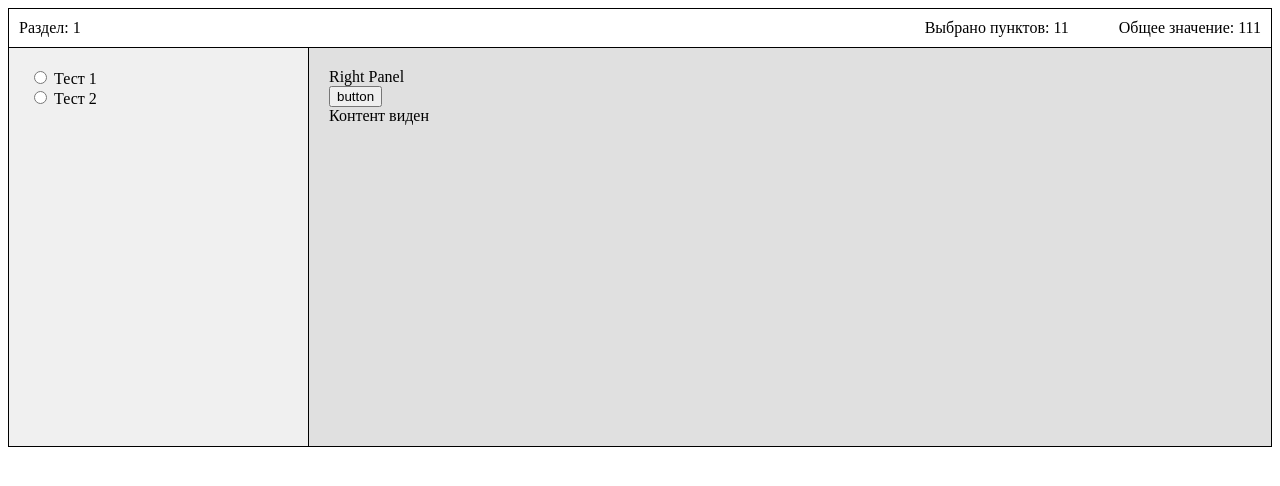
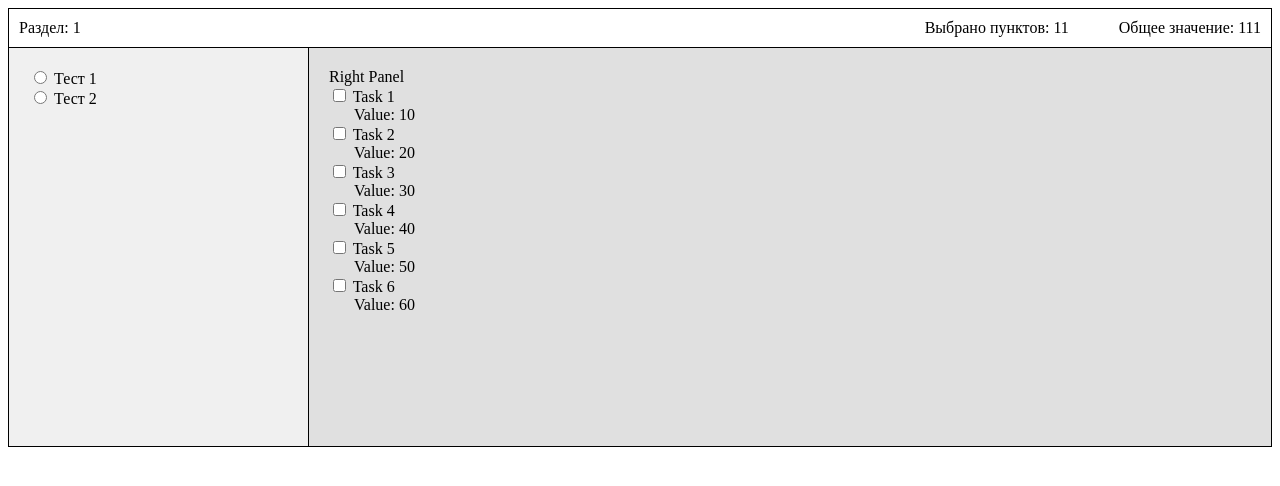
Before and after one commit to 183Natasha/Selectel-test, an Angular app: page /main in a window 1280 px wide. Shown: the top 486 px of the page. Built offline with nearby package versions, Linux system fonts and the light colour scheme.

Commit message:
отображение вопросов

```diff
--- a/src/app/shared/components/checkbox/checkbox.component.css
+++ b/src/app/shared/components/checkbox/checkbox.component.css
@@ -2,3 +2,7 @@
   display: flex;
   flex-direction: column;
 }
+
+.checkbox_value{
+  padding-left: 25px;
+}
--- a/src/app/shared/components/checkbox/checkbox.component.html
+++ b/src/app/shared/components/checkbox/checkbox.component.html
@@ -1,13 +1,15 @@
 <div class="checkbox-container">
   <div class="checkbox-item">
-    @for (option of optionsCheckbox; track option.value) {
+    @if (optionsCheckbox && optionsCheckbox.length > 0) {
+    @for (option of optionsCheckbox; track option.data) {
     <label>
-      <input type="checkbox" name="optionGroup" [value]="option.value" >
+      <input type="checkbox" [value]="option.data">
       {{ option.label }}
+      <div class="checkbox_value">Value: {{ option.value }}</div>
     </label>
     }
+    } @else {
+    <p>Нет данных для отображения</p>
+    }
   </div>
-  <button (click)=toggleVisibility() >button</button>
-  <div [hidden]="!isVisible">Контент виден</div>
-
 </div>
--- a/src/app/shared/components/checkbox/checkbox.component.ts
+++ b/src/app/shared/components/checkbox/checkbox.component.ts
@@ -1,4 +1,4 @@
-import { Component } from '@angular/core';
+import { Component, Input } from '@angular/core';
 
 @Component({
   selector: 'app-checkbox',
@@ -6,23 +6,7 @@ import { Component } from '@angular/core';
   styleUrl: './checkbox.component.css'
 })
 export class CheckboxComponent {
-  optionsCheckbox: { value: string, label: string }[] = [];
+  @Input() optionsCheckbox: { data: string, label: string, value: number }[] = [];
+
   selectedOption: string = '';
-  isVisible: boolean = true
-
-  // if(isVisible) {
-  //   optionsCheckbox = [
-  //     { value: '1', label: 'Тест 1' },
-  //     { value: '2', label: 'Тест 2' },
-  //   ];
-  // }else{
-  // optionsCheckbox = [
-  //   { value: '3', label: 'Тест 3' },
-  //   { value: '4', label: 'Тест 4' },
-  // }
-
-
-  toggleVisibility() {
-    this.isVisible = !this.isVisible;
-  }
 }
--- a/src/app/shared/components/panel/rightPanel/rightPanel.component.html
+++ b/src/app/shared/components/panel/rightPanel/rightPanel.component.html
@@ -1,4 +1,5 @@
 <div >
   <div>Right Panel</div>
-  <app-checkbox></app-checkbox>
+  <app-checkbox  [optionsCheckbox] = "questions1"></app-checkbox>
+  <app-checkbox [optionsCheckbox]="questions2"></app-checkbox>
 </div>
--- a/src/app/shared/components/panel/rightPanel/rightPanel.component.ts
+++ b/src/app/shared/components/panel/rightPanel/rightPanel.component.ts
@@ -8,4 +8,16 @@ import { CheckboxComponent } from '../../checkbox/checkbox.component';
   imports: [CheckboxComponent],
 
 })
-export class RightPanel { }
+export class RightPanel {
+  questions1 = [
+    { data: '1', label: 'Task 1', value: 10 },
+    { data: '2', label: 'Task 2', value: 20 },
+  ];
+
+  questions2 = [
+    { data: '3', label: 'Task 3', value: 30 },
+    { data: '4', label: 'Task 4', value: 40 },
+    { data: '5', label: 'Task 5', value: 50 },
+    { data: '6', label: 'Task 6', value: 60 },
+  ]
+}
```
